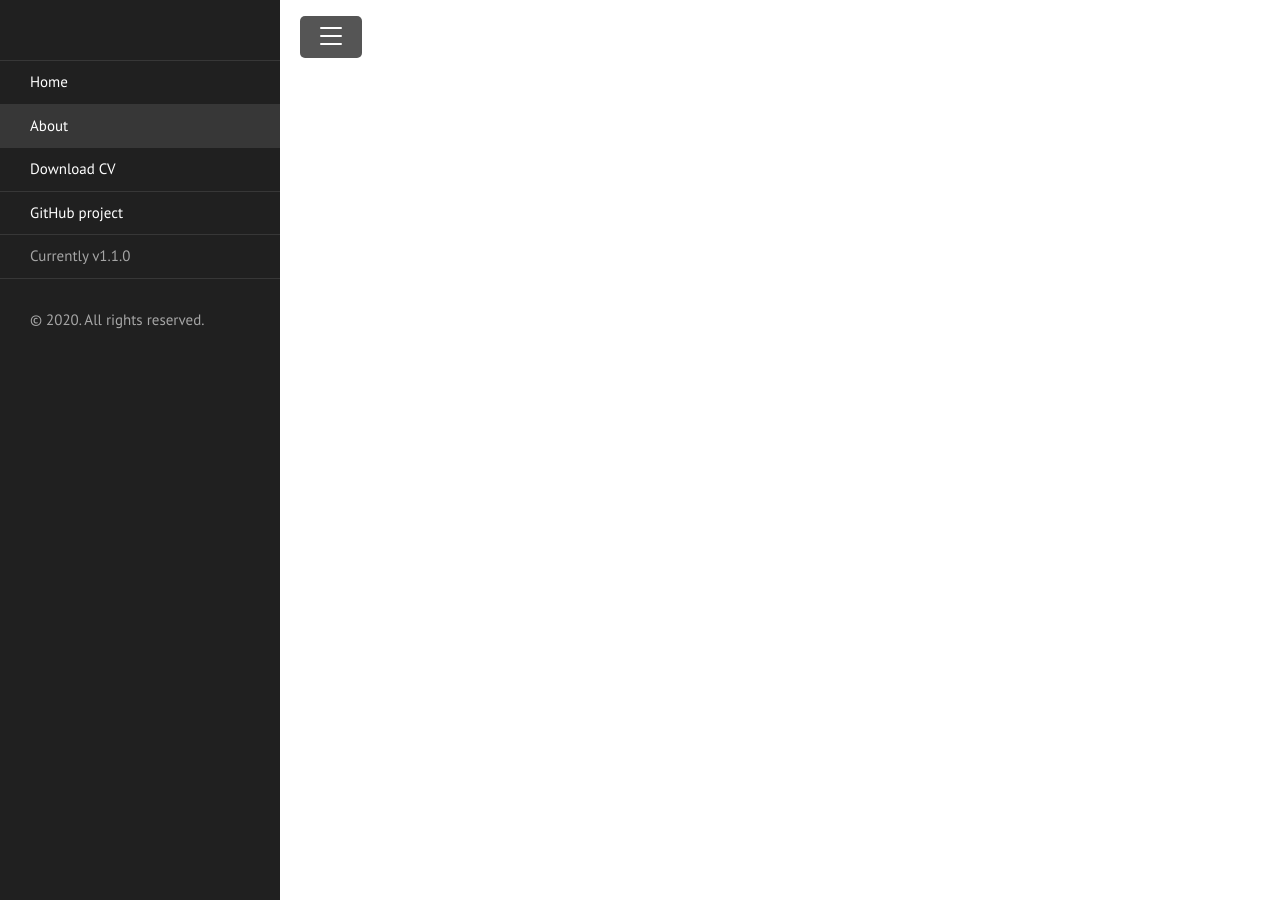
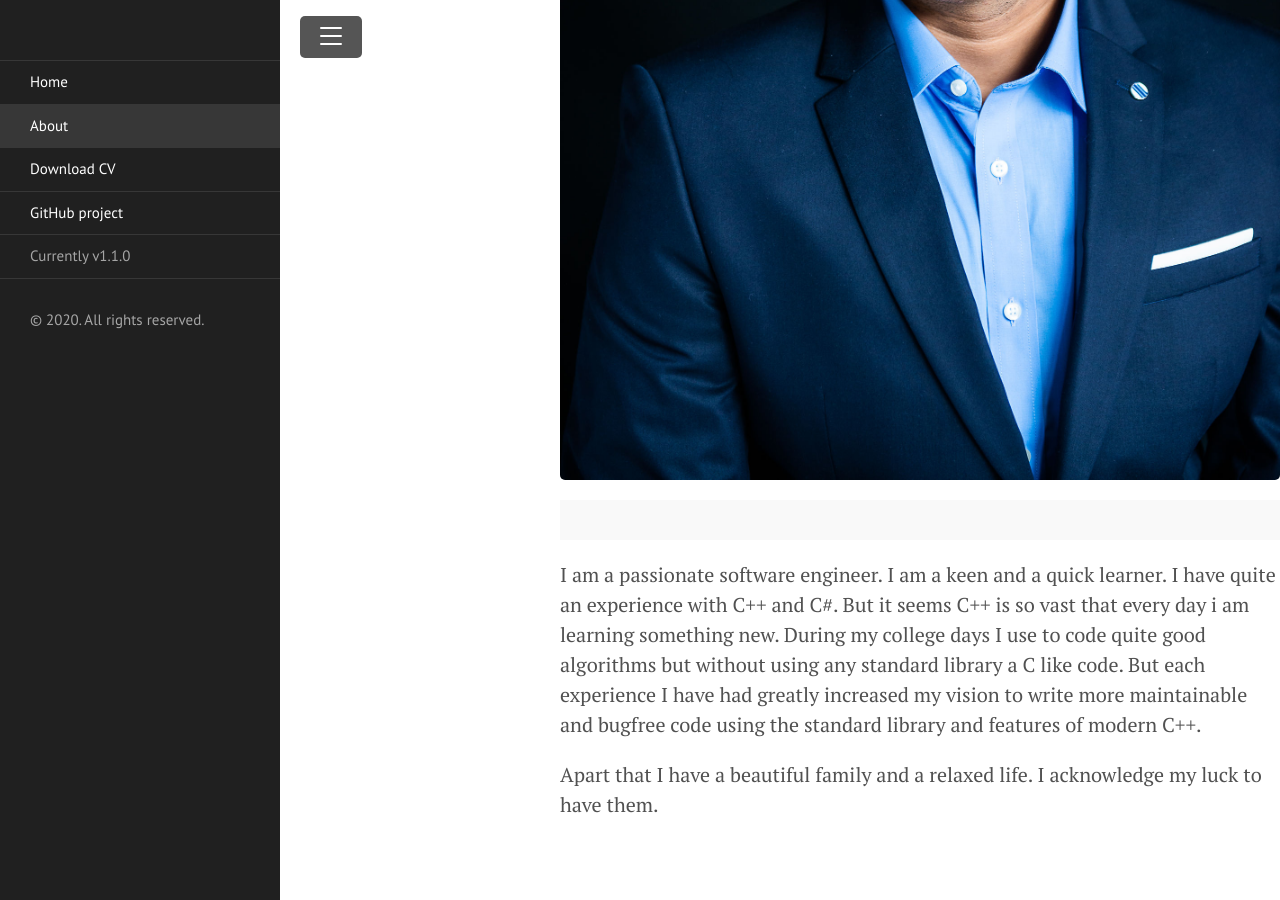
Before and after one commit to pratikborhade/mywebsite, a Jekyll site: the page built from about.md, in a window 1280 px wide and 900 px high, scrolled down 791 px. Built offline with Jekyll 4.4.1, drawn with Linux system fonts in a browser that asks for light colours; some of the changed text lies outside the part shown.

Commit message:
Updating About page

```diff
--- a/about.md
+++ b/about.md
@@ -3,7 +3,10 @@ layout: page
 title: About
 ---
 
+![pratikBorhadeAboutPic.jpg]({{site.baseurl}}/res/pratikBorhadeAboutPic.jpg)
 <p class="message">
-  Hey there! Please feel free to contact me by email.
+
 </p>
-Currently I am living near Paris.
+I am a passionate software engineer. I am a keen and a quick learner. I have quite an experience with C++ and C#. But it seems C++ is so vast that every day i am learning something new. During my college days I use to code quite good algorithms but without using any standard library a C like code. But each experience I have had greatly increased my vision to write more maintainable and bugfree code using the standard library and features of modern C++.
+
+Apart that I have a beautiful family and a relaxed life. I acknowledge my luck to have them.
```
